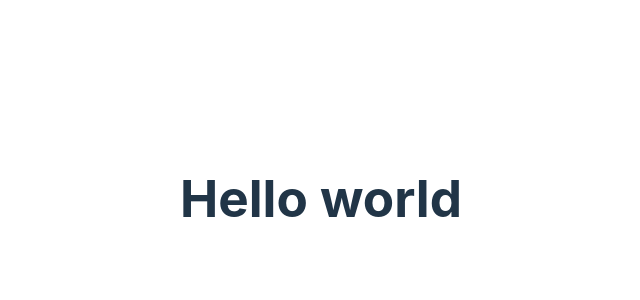
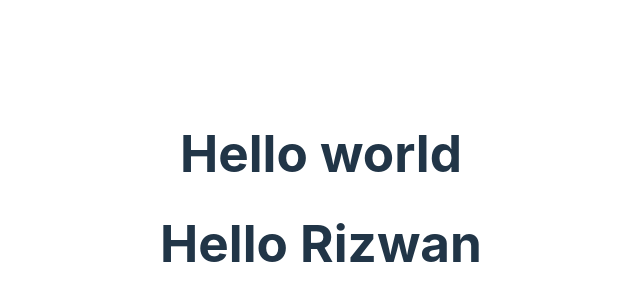
Before and after one commit to MohammedRizwan4/justDemoCodeEvolution, a React (Vite) app: page / in a window 1280 px wide. Shown: the part 202-502 px from the top of the page, without its empty margins (319-959 px from the left). Built offline with nearby package versions, Linux system fonts and the light colour scheme.

Commit message:
feat: Add Greet component to App
The Greet component is added to the App component to display a greeting message.

```diff
--- a/src/App.jsx
+++ b/src/App.jsx
@@ -2,12 +2,14 @@ import { useState } from 'react'
 import reactLogo from './assets/react.svg'
 import viteLogo from '/vite.svg'
 import './App.css'
+import Greet from './components/Greet.jsx'
 
 function App() {
 
   return (
     <>
       <h1>Hello world</h1>
+      <Greet />
     </>
   )
 }
--- /dev/null
+++ b/src/components/Greet.jsx
@@ -0,0 +1,13 @@
+import React from "react";
+
+const Greet = () => {
+    // return <div>
+    //     <h1>Hello, Rizwan</h1>
+    // </div>
+
+    return React.createElement("div", {className: "container", id: "firstApp"},
+        React.createElement("h1", null, "Hello Rizwan")
+    )
+};
+
+export default Greet
```
